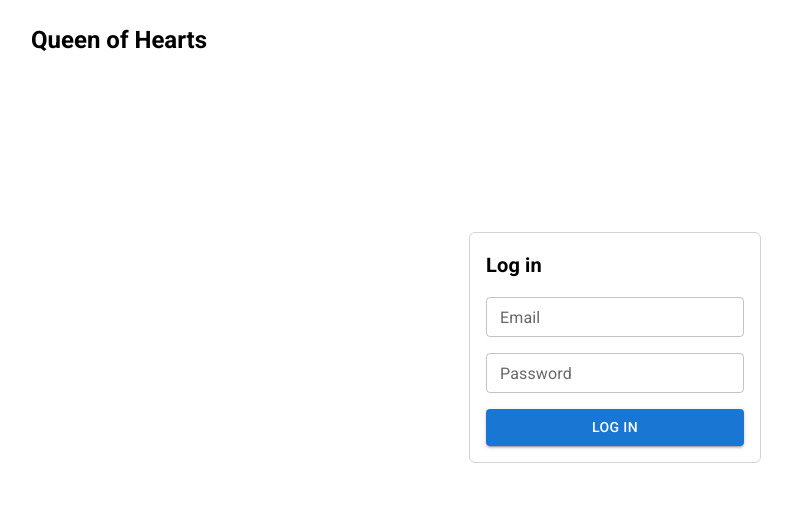
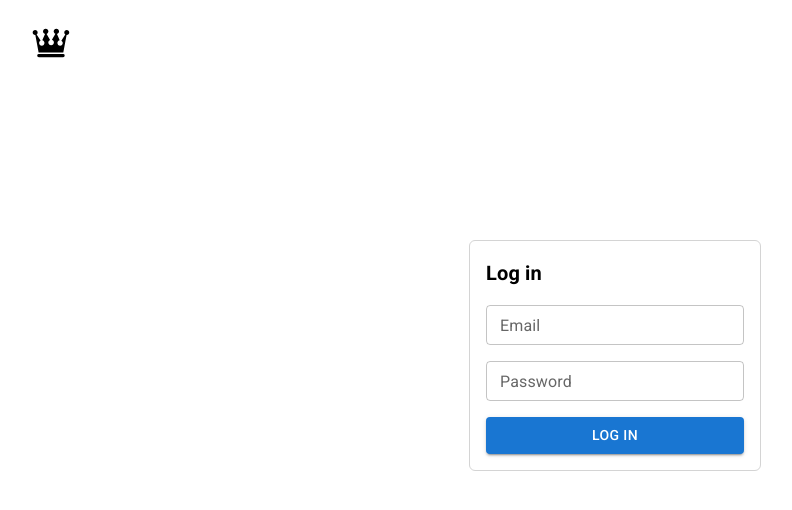
Before and after one commit to recondesigns/queen-of-hearts, a Next.js app: page /login in a window 1280 px wide. Shown: the top 510 px of the page, without its empty margins (25-817 px from the left). Built offline with nearby package versions, Linux system fonts and the light colour scheme; no server answers.

Commit message:
feat: added queen icon to header

```diff
--- a/src/app/components/header/Header.tsx
+++ b/src/app/components/header/Header.tsx
@@ -6,6 +6,7 @@ import {useAuthStore} from "@/stores/authStore";
 import Box from '@mui/material/Box'
 import Button from '@mui/material/Button'
 import Typography from '@mui/material/Typography'
+import { GiQueenCrown } from "react-icons/gi";
 
 export default function Header() {
   const {user} = useAuthStore()
@@ -30,7 +31,8 @@ export default function Header() {
         justifyContent: 'space-between',
         alignItems: 'center',
       }}>
-      <Typography variant={'h5'} component={'p'} sx={{fontWeight: 'bold'}}>Queen of Hearts</Typography>
+      <GiQueenCrown size={40} />
+      {/*<Typography variant={'h5'} component={'p'} sx={{fontWeight: 'bold'}}>Queen of Hearts</Typography>*/}
       {user && (
         <Button
           variant='outlined'
```
